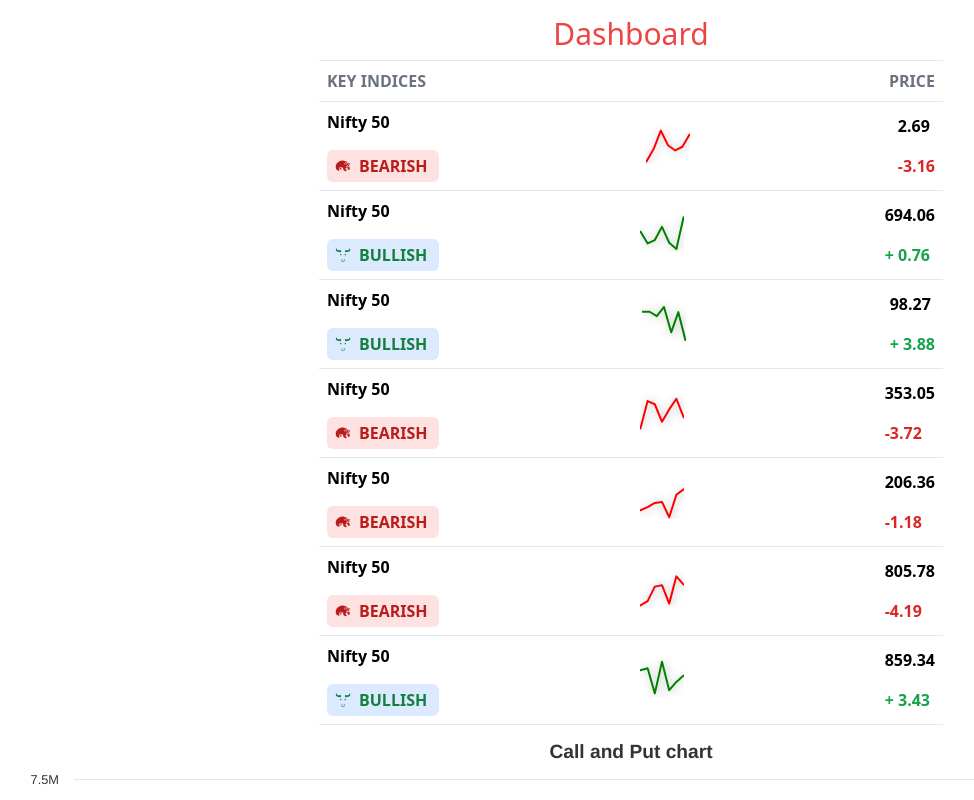
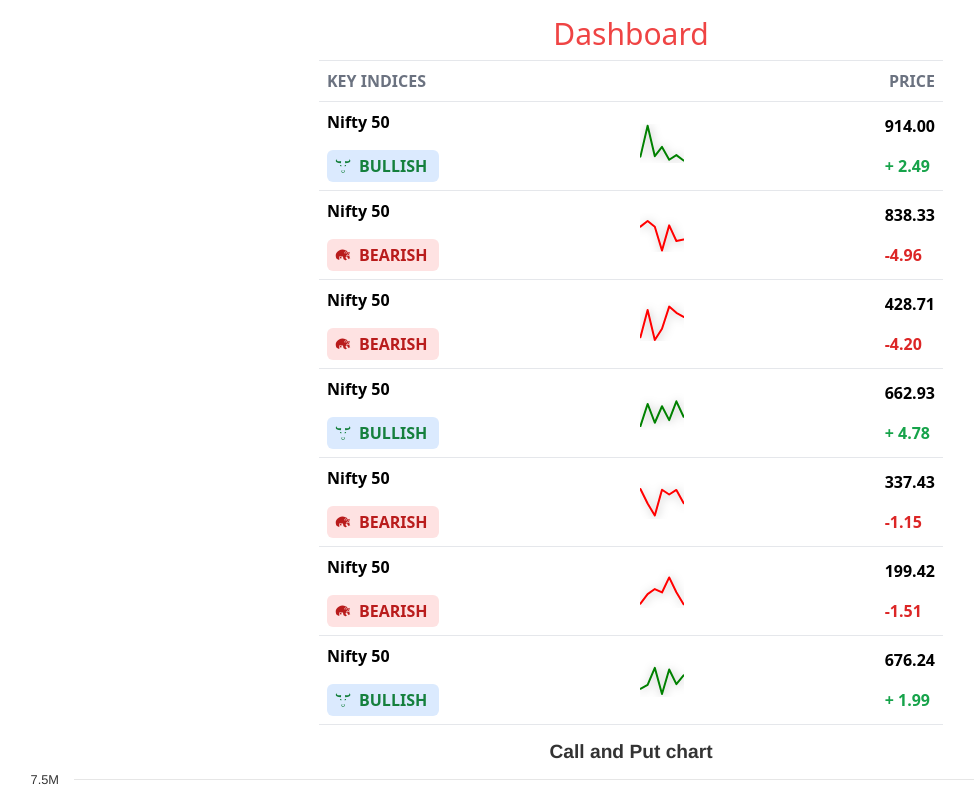
Before and after one commit to pankajVayuz/high-chart, a React (Create React App) app: page / in a window 1280 px wide. Shown: the top 800 px of the page, without its empty margins (9-983 px from the left). Built offline with nearby package versions, Linux system fonts and the light colour scheme.

Commit message:
for build

```diff
--- a/src/components/keyIndicate/KeyIndices.js
+++ b/src/components/keyIndicate/KeyIndices.js
@@ -129,15 +129,19 @@ const KeyIndices = () => {
     return dummyData;
   };
 
-  const nifty50Data = generateDummyData();
+  useEffect(() => {
+    const intervalID = setInterval(function(){
+      const newData = generateDummyData();
 
-  setInterval(function(){
-    const newData = generateDummyData();
+      // nifty50Data.push(newData); // Avoid mutating state directly
+      setData(newData); // Set the new data using setState
+      console.log("New data generated:", newData);
+    }, 3000);
 
-    // nifty50Data.push(newData);
-    setData(newData);
-    console.log("New data generated:", newData);
-}, 5000);
+    // Clear the interval when the component unmounts or when the dependency array changes
+    return () => clearInterval(intervalID);
+  }, []); // Empty dependency array means this effect runs once after the initial render
+
 
 
   console.log("nifty 50 data", data);
```
